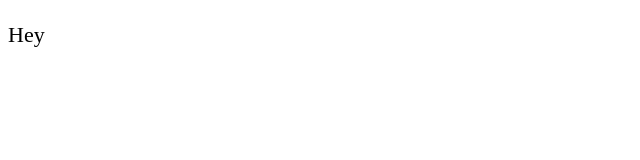
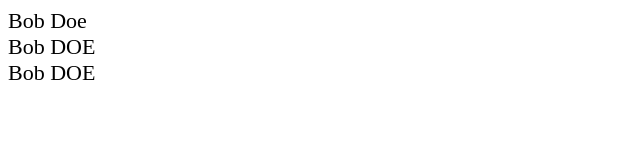
Before and after one commit to TruDameon/Vue3, a plain HTML site: page index.html in a window 1280 px wide. Shown: the whole page, without its empty margins (0-640 px from the left). Drawn offline with nearby package versions, Linux system fonts and the light colour scheme.

Commit message:
Day1 Sec2:14

```diff
--- a/app.js
+++ b/app.js
@@ -1 +1,28 @@
-Vue.createApp({}).mount('#app')
+// var lastName1 = 'Doe'
+
+var vm = Vue.createApp({
+    data() {
+        return {
+            firstName: 'John',
+            lastName: 'Doe'
+        }
+    },
+    methods: {
+        fullName() {
+            return `${this.firstName} ${this.lastName.toUpperCase()}`
+        }
+    }
+}).mount('#app');
+
+setTimeout(() => {
+    vm.firstName = 'Bob' // Ideally we should use vm.$data.firstName but we are not doing that here because of a property of Vue called proxy. Vue has proxy getters and setters to manipulate data directly. This can be seen directly by entering 'vm' in the console and seing it's values.
+}, 2000);
+
+// Vue.createApp({
+//     data() {
+//         return {
+//             firstName: 'Jane',
+//             lastName: 'Doe'
+//         }
+//     }
+// }).mount('.app2')
--- a/index.html
+++ b/index.html
@@ -7,9 +7,27 @@
 </head>
 
 <body>
+  <!-- {{firstName}} This property can only be accessed within the block where app is mounted-->
   <div id="app">
-    <p>Hey</p>
+    {{ firstName }}
+    <!-- {{ lastName1 }} variables declared outside the data block will not get retrieved-->
+    {{ lastName }}
+    <br>
+    {{ `${firstName} ${lastName.toUpperCase()}` }}
+    <br>
+    {{ fullName() }}
   </div>
+
+  <!-- <div class="app"> A vue instance can only be mounted to one element and since app class has already been used above, we don't get the values in this code section. There can only be 1 root instance with multiple children instances.
+    {{ firstName }}
+    {{ lastName }}
+  </div> -->
+
+  <!--
+  <div class="app2">
+    {{ firstName }}
+    {{ lastName }}
+  </div> -->
 
   <script src="https://unpkg.com/vue@next"></script>
   <script src="app.js"></script>
```
